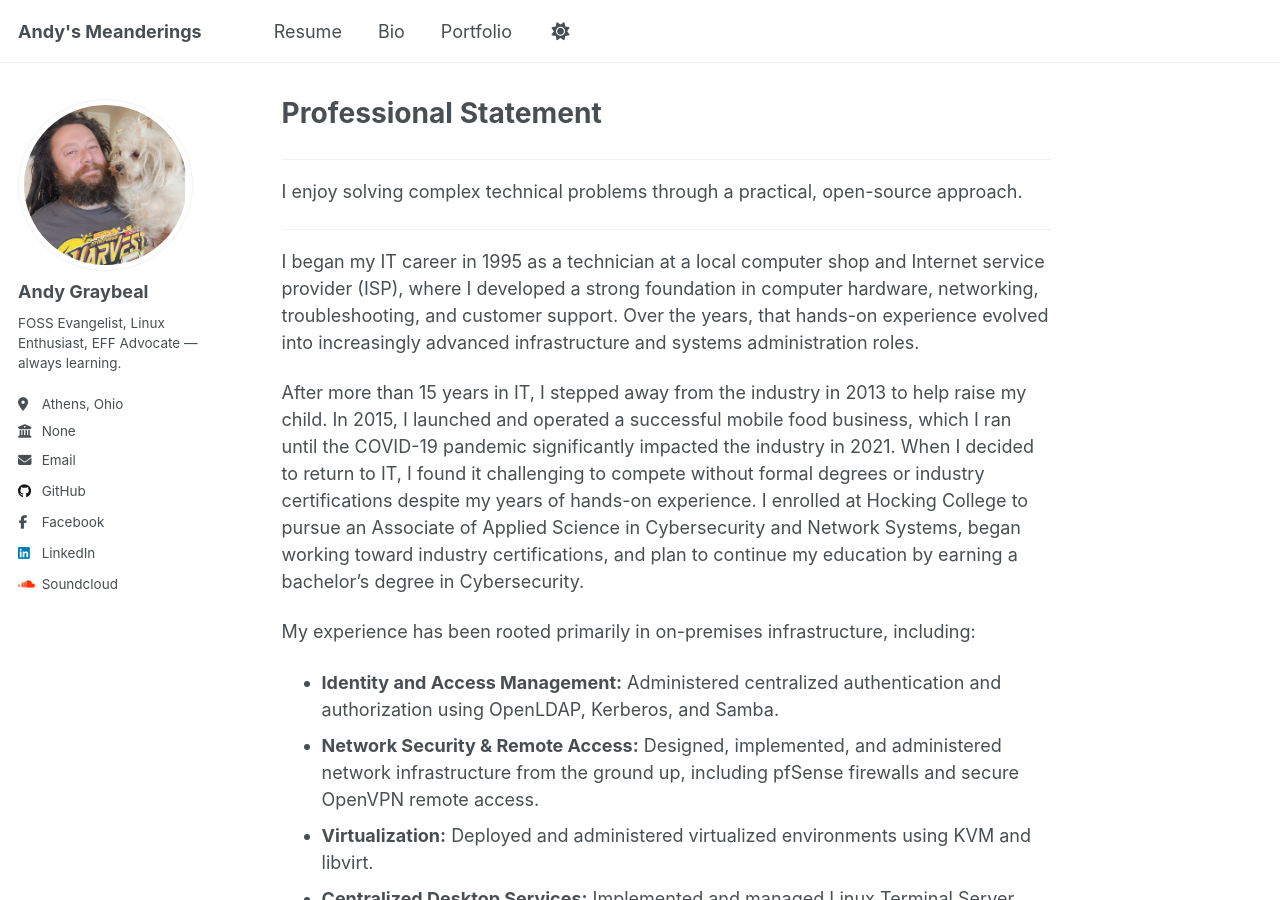
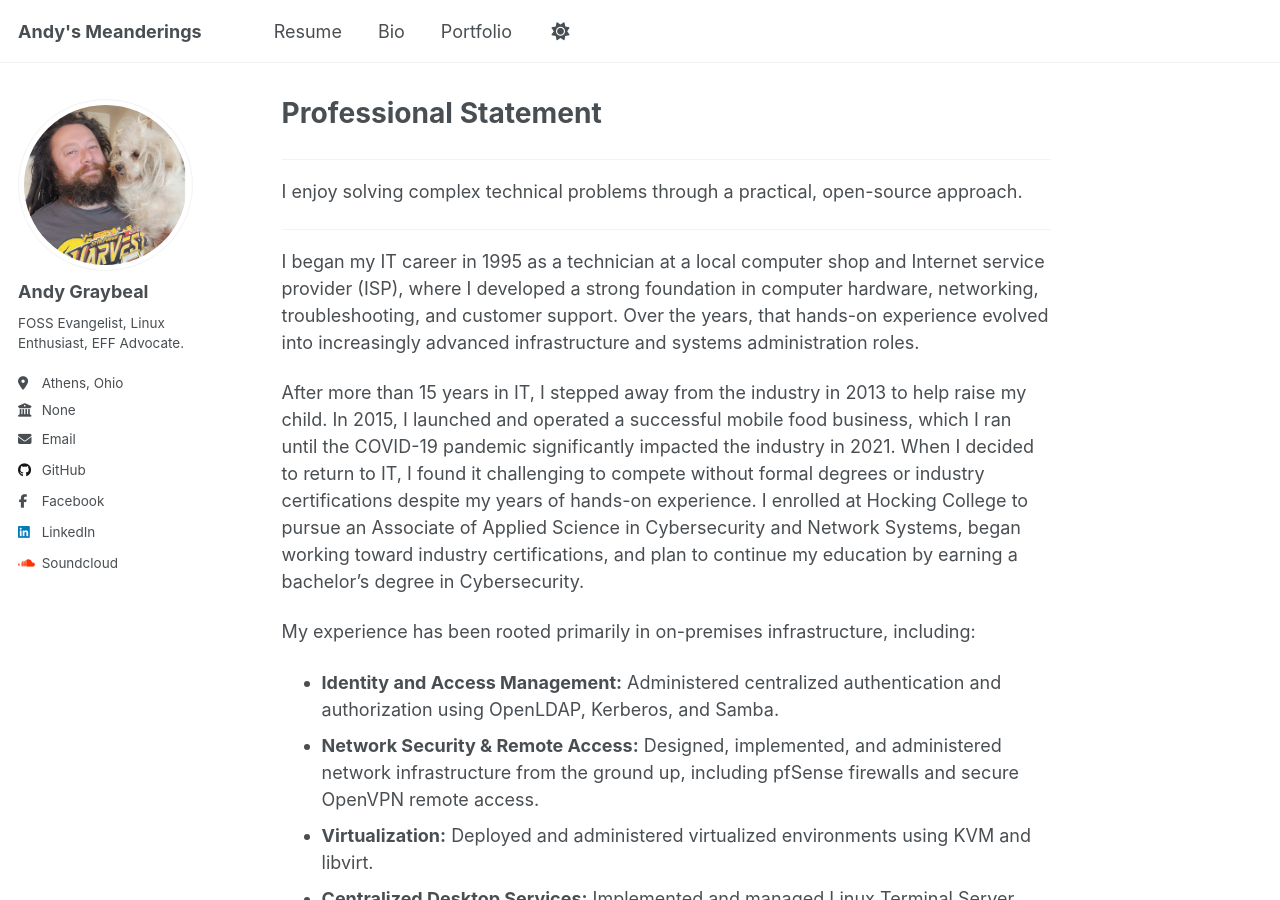
Before and after one commit to andy-graybeal/andy-graybeal.github.io, a Jekyll site: the page built from _pages/about.md, in a window 1280 px wide and 900 px high. Built offline with Jekyll 4.4.1, drawn with Linux system fonts in a browser that asks for light colours; a script that is not in the unit is left out.

Commit message:
Update bio in _config.yml
Removed 'always learning' from bio.

```diff
--- a/_config.yml
+++ b/_config.yml
@@ -25,7 +25,7 @@ author:
   avatar           : "profile.png"
   name             : "Andy Graybeal"
   pronouns         : # example: "she/her"
-  bio              : "FOSS Evangelist, Linux Enthusiast, EFF Advocate — always learning."
+  bio              : "FOSS Evangelist, Linux Enthusiast, EFF Advocate."
   location         : "Athens, Ohio"
   employer         : "None"
   uri              : # URL
```
